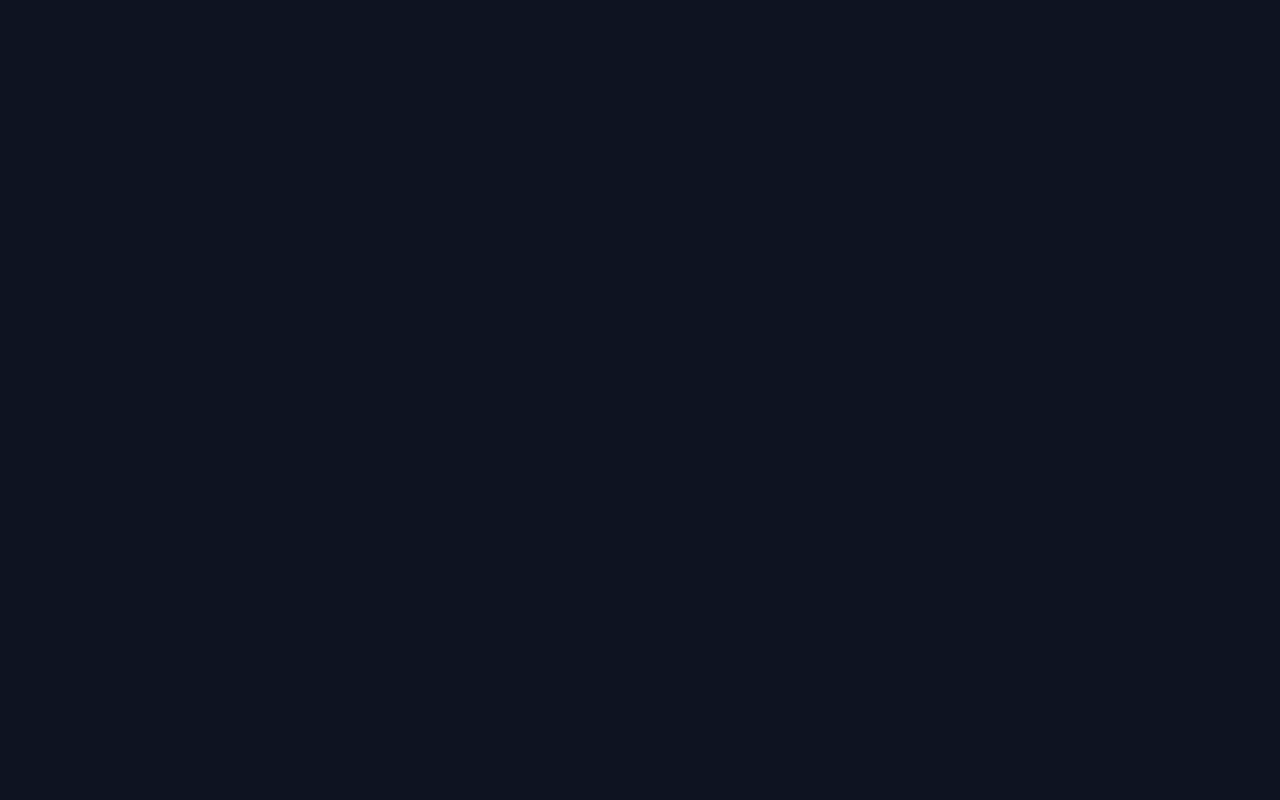
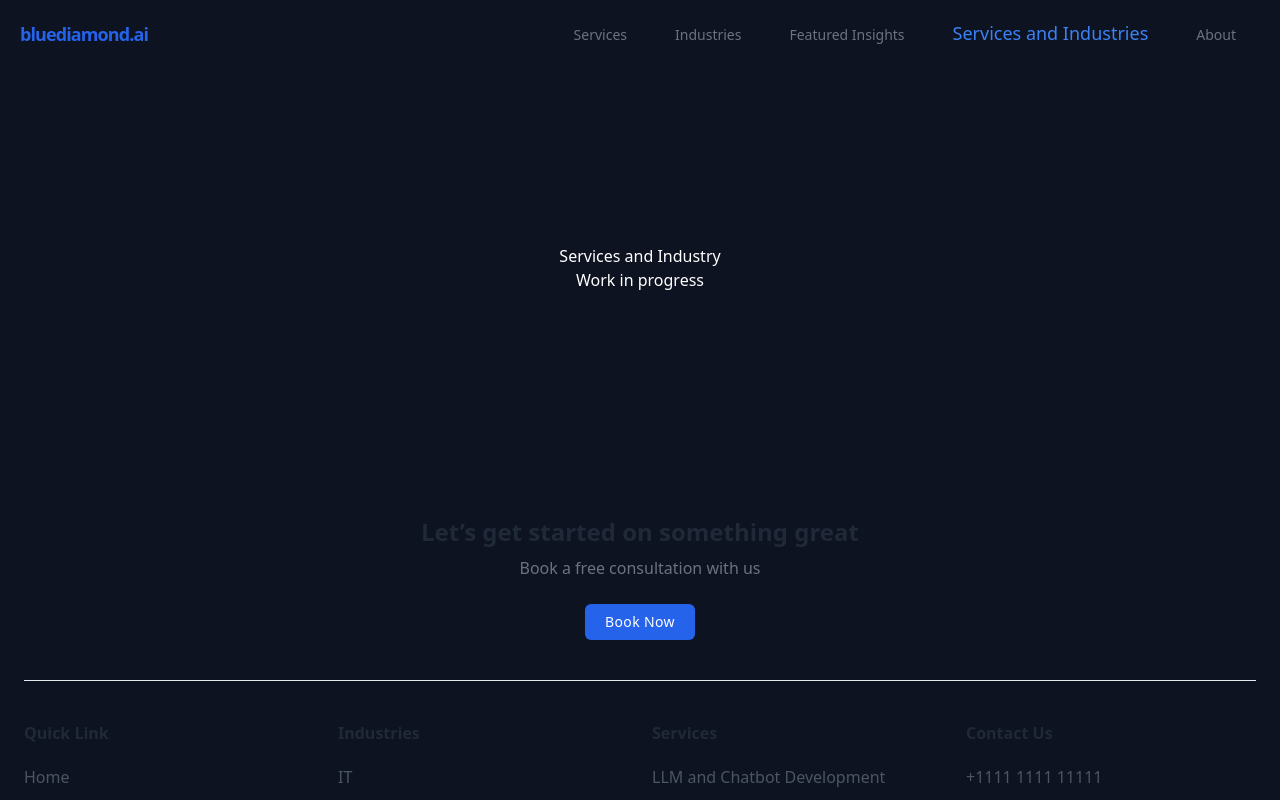
Before and after one commit to IronYR/bluediamond-frontend, a React (Vite) app: page /ServicesAndIndustry in a window 1280 px wide. Before the commit this address had no page. Shown: the top 800 px of the page. Built offline with nearby package versions, Linux system fonts and the light colour scheme.

Commit message:
1. Horizontal padding added to the hero section
2. CSS transition added to the image and contact us button in the hero section.

3. Horizontal Scroll issue resolved for all pages.

4. A seperate Services And Industry page added.

```diff
--- a/src/App.css
+++ b/src/App.css
@@ -9,3 +9,6 @@ a.active{
   color: rgb(59 130 246);
   font-size:large;
 }
+html, body {
+  overflow-x: hidden;
+}
--- a/src/App.jsx
+++ b/src/App.jsx
@@ -6,6 +6,7 @@ import Blog from './pages/Blog';
 import BlogPostPage from './pages/BlogPostPage';
 import IndustriesPage from './pages/IndustriesPage';
 import ServicesPage from './pages/ServicesPage';
+import ServicesAndIndustry from './pages/ServicesAndIndustry';
 function App() {
   return (
     <Router>
@@ -15,6 +16,7 @@ function App() {
         <Route path="/about" element={<About />} />
         <Route path="/industries" element={<IndustriesPage />} />
         <Route path="/services" element={<ServicesPage />} />
+        <Route path="/ServicesAndIndustry" element={<ServicesAndIndustry />} />
         <Route path="/blog/:slug" element={<BlogPostPage />} /> {/* Dynamic route */}
       </Routes>
     </Router>
--- a/src/components/Hero.jsx
+++ b/src/components/Hero.jsx
@@ -1,35 +1,37 @@
-import React from 'react'
+import React from 'react';
 
 export default function Hero() {
   return (
-    <div>
-        <section class="py-32">
-        <div class="container">
-          <div class="grid items-center gap-8 lg:grid-cols-2">
-            <div class="flex flex-col items-center text-center lg:items-start lg:text-left">
-              <h1 class="my-6 text-pretty text-4xl font-bold lg:text-6xl">Reinvent your business with AI</h1>
-              <p class="mb-8 max-w-xl text-zinc-600 lg:text-xl">
-                Lorem ipsum dolor sit amet consectetur adipisicing elit. Elig doloremque mollitia fugiat
-                omnis! Porro facilis quo animi consequatur. Explicabo.
+    <div style={{paddingRight: '30px', paddingLeft: '30px'}}>
+      <section className="py-32">
+        <div className="container">
+          <div className="grid items-center gap-8 lg:grid-cols-2">
+            <div className="flex flex-col items-center text-center lg:items-start lg:text-left">
+              <h1 className="my-6 text-pretty text-4xl font-bold lg:text-6xl">
+                Reinvent your business with AI
+              </h1>
+              <p className="mb-8 max-w-xl text-zinc-600 lg:text-xl">
+                Lorem ipsum dolor sit amet consectetur adipisicing elit. Elig
+                doloremque mollitia fugiat omnis! Porro facilis quo animi consequatur.
+                Explicabo.
               </p>
-              <div class="flex w-full flex-col justify-center gap-2 sm:flex-row lg:justify-start">
-                <button class="w-full px-5 py-2 text-sm font-medium tracking-wide text-white capitalize transition-colors duration-300 transform bg-blue-600 rounded-md sm:mx-2 sm:order-2 sm:w-auto hover:bg-blue-500 focus:outline-none focus:ring focus:ring-blue-300 focus:ring-opacity-80">Contact us</button>
-
-                  {/* <button
-                  class="inline-flex items-center justify-center whitespace-nowrap rounded-md text-sm font-medium ring-offset-background transition-colors focus-visible:outline-none focus-visible:ring-2 focus-visible:ring-ring focus-visible:ring-offset-2 disabled:pointer-events-none disabled:opacity-50 border border-input bg-white hover:bg-zinc-100 hover:text-zinc-800 h-10 px-4 py-2 w-full sm:w-auto">
-                  Secondary Button<svg xmlns="http://www.w3.org/2000/svg" width="24" height="24" viewBox="0 0 24 24"
-                    fill="none" stroke="currentColor" stroke-width="2" stroke-linecap="round" stroke-linejoin="round"
-                    class="lucide lucide-arrow-down-right ml-2 size-4">
-                    <path d="m7 7 10 10"></path>
-                    <path d="M17 7v10H7"></path>
-                  </svg>
-                </button> */}
+              <div className="flex w-full flex-col justify-center gap-2 sm:flex-row lg:justify-start">
+                {/* Contact Us Button with zoom effect */}
+                <button className="w-full px-5 py-2 text-sm font-medium tracking-wide text-white capitalize transition-transform duration-300 transform bg-blue-600 rounded-md sm:mx-2 sm:order-2 sm:w-auto hover:bg-blue-500 hover:scale-105 focus:outline-none focus:ring focus:ring-blue-300 focus:ring-opacity-80">
+                  Contact us
+                </button>
               </div>
             </div>
-            <img src="/hero-image.jpg" className='rounded-3xl'/>
+
+            {/* Hero Image with hover effect */}
+            <img
+              src="/hero-image.jpg"
+              className="rounded-3xl transition-transform duration-300 ease-in-out transform hover:scale-105"
+              alt="Hero"
+            />
           </div>
         </div>
       </section>
     </div>
-  )
+  );
 }
--- a/src/components/Navbar.jsx
+++ b/src/components/Navbar.jsx
@@ -17,7 +17,7 @@ const NavItem = ({text, link}) => {
 };
 const Navbar = () => {
   const [open, setOpen] = useState(false);
-  const navItems = [["Services", "services"],["Industries", "industries"], ["Featured Insights", "blog"], ["About","about"]]
+  const navItems = [["Services", "services"],["Industries", "industries"], ["Featured Insights", "blog"], ["Services and Industries","ServicesAndIndustry"], ["About","about"]]
   return (
     <section>
       <div className="container">
--- /dev/null
+++ b/src/pages/ServicesAndIndustry.jsx
@@ -0,0 +1,18 @@
+import "../App.css";
+import React from "react";
+import Navbar from "../components/Navbar";
+import Footer from "../components/Footer";
+function ServicesAndIndustry() {
+  return (
+    <div>
+      <Navbar />
+      <section className="container flex flex-col items-center justify-center" style={{width:"100vw", height:"50vh"}}>
+        <h1>Services and Industry</h1>
+        <p>Work in progress</p>
+      </section>
+      <Footer />
+    </div>
+  );
+}
+
+export default ServicesAndIndustry;
```
